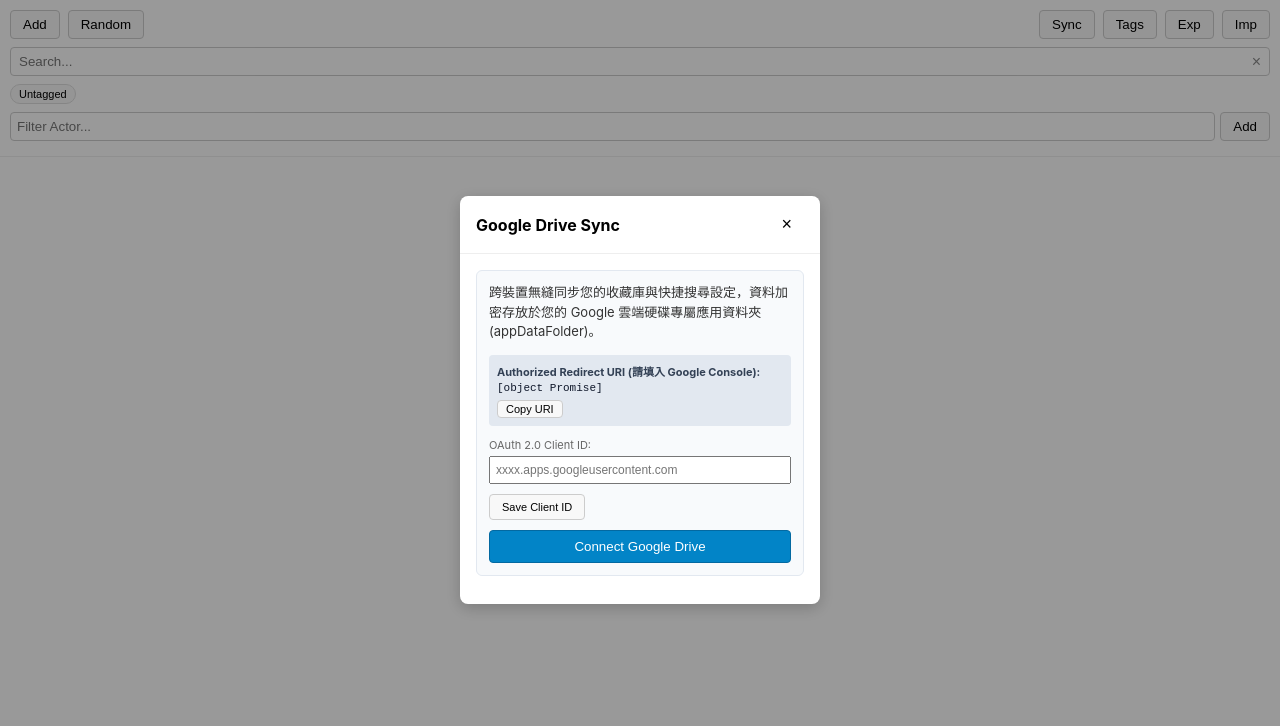
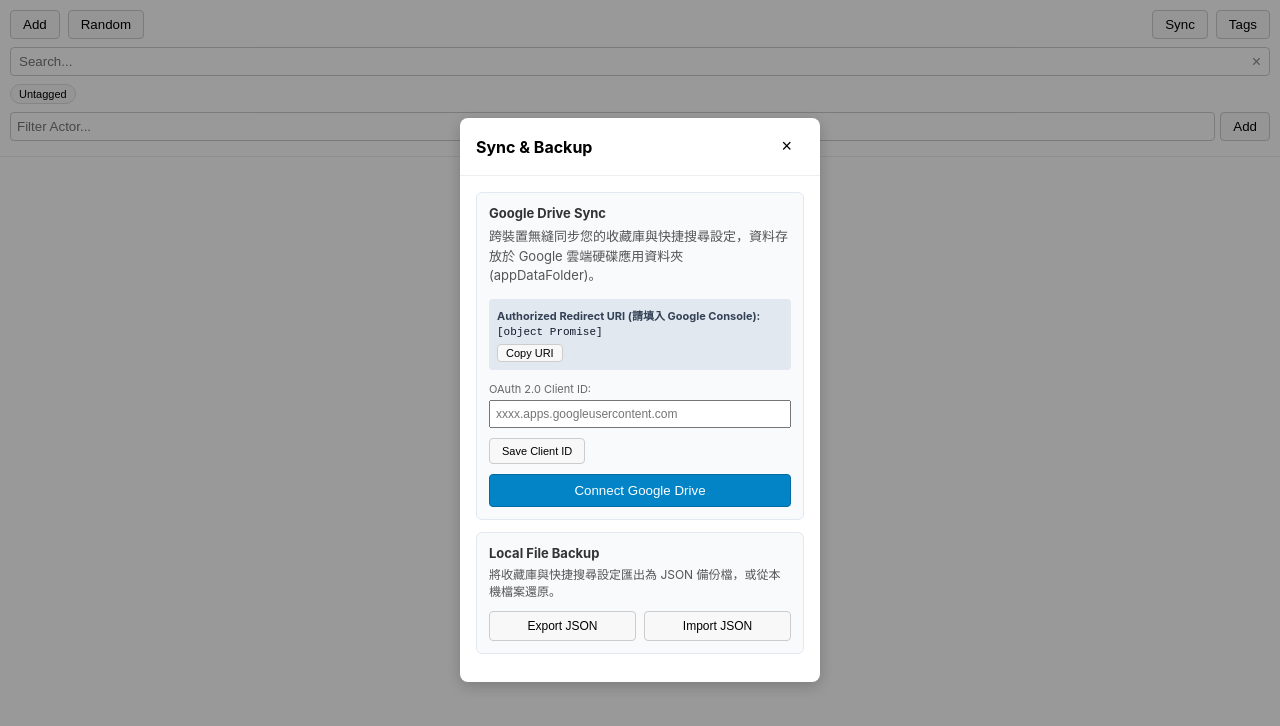
Before and after one commit to 0oWoodenDooro0/extension, a browser extension: page sidebar/sidebar.html in a window 1280 px wide. Both pictures are taken after a click on the button "Sync". Drawn offline with Linux system fonts and the light colour scheme.

Commit message:
refactor: move export and import buttons into sync modal

```diff
--- a/sidebar/sidebar.html
+++ b/sidebar/sidebar.html
@@ -389,11 +389,8 @@
             <button id="addItemButton" title="Add current tab">Add</button>
             <button id="randomButton">Random</button>
             <span class="spacer"></span>
-            <button id="cloudSyncButton" title="Google Drive Cloud Sync">Sync</button>
+            <button id="cloudSyncButton" title="Sync & Backup Settings">Sync</button>
             <button id="manageTagsButton">Tags</button>
-            <button id="exportButton">Exp</button>
-            <button id="importButton">Imp</button>
-            <input id="fileInput" type="file" style="display: none"/>
         </div>
 
         <div class="search-container">
@@ -488,18 +485,19 @@
     </div>
 </div>
 
-<!-- Google Drive Cloud Sync Modal -->
+<!-- Google Drive Cloud Sync & Local Backup Modal -->
 <div id="cloudSyncModal" class="modal-overlay" style="display: none;">
     <div class="modal-content">
         <div class="modal-header">
-            <h3 style="margin: 0; font-size: 16px;">Google Drive Sync</h3>
+            <h3 style="margin: 0; font-size: 16px;">Sync & Backup</h3>
             <button id="closeCloudSyncModalButton" style="border: none; background: transparent; font-size: 18px; cursor: pointer;">&times;</button>
         </div>
         <div class="modal-body">
-            <!-- 未登入畫面 -->
+            <!-- 雲端未登入畫面 -->
             <div id="cloudAuthSection" style="display: none;">
                 <div class="sync-card">
-                    <p style="margin-top: 0; line-height: 1.5;">跨裝置無縫同步您的收藏庫與快捷搜尋設定，資料加密存放於您的 Google 雲端硬碟專屬應用資料夾 (appDataFolder)。</p>
+                    <div style="font-weight: bold; margin-bottom: 6px;">Google Drive Sync</div>
+                    <p style="margin-top: 0; line-height: 1.5; color: #555;">跨裝置無縫同步您的收藏庫與快捷搜尋設定，資料存放於 Google 雲端硬碟應用資料夾 (appDataFolder)。</p>
 
                     <div style="margin-bottom: 12px; background: #e2e8f0; padding: 8px; border-radius: 4px;">
                         <span style="display: block; font-size: 11px; font-weight: bold; color: #334155; margin-bottom: 3px;">Authorized Redirect URI (請填入 Google Console):</span>
@@ -516,11 +514,12 @@
                 </div>
             </div>
 
-            <!-- 已連線畫面 -->
+            <!-- 雲端已連線畫面 -->
             <div id="cloudConnectedSection" style="display: none;">
                 <div class="sync-card">
+                    <div style="font-weight: bold; margin-bottom: 6px;">Google Drive Sync</div>
                     <div style="display: flex; justify-content: space-between; align-items: center; margin-bottom: 8px;">
-                        <span style="font-weight: bold; font-size: 13px;">Google Account:</span>
+                        <span style="font-size: 12px; color: #555;">Account:</span>
                         <span id="cloudUserEmail" style="color: #2563eb; font-weight: 500;">-</span>
                     </div>
                     <div id="cloudSyncStatusText" style="margin-bottom: 10px; font-size: 12px;">● Idle</div>
@@ -532,6 +531,17 @@
                     <button id="disconnectGoogleDriveButton" class="button-danger" style="width: 100%; font-size: 12px; padding: 6px;">Disconnect</button>
                 </div>
             </div>
+
+            <!-- 本地備份與還原 (原 Exp / Imp) -->
+            <div class="sync-card">
+                <div style="font-weight: bold; margin-bottom: 6px;">Local File Backup</div>
+                <p style="margin-top: 0; margin-bottom: 10px; line-height: 1.4; color: #555; font-size: 12px;">將收藏庫與快捷搜尋設定匯出為 JSON 備份檔，或從本機檔案還原。</p>
+                <div style="display: flex; gap: 8px;">
+                    <button id="exportButton" style="flex: 1; padding: 7px; font-size: 12px;">Export JSON</button>
+                    <button id="importButton" style="flex: 1; padding: 7px; font-size: 12px;">Import JSON</button>
+                    <input id="fileInput" type="file" accept=".json,application/json" style="display: none"/>
+                </div>
+            </div>
         </div>
     </div>
 </div>
```
